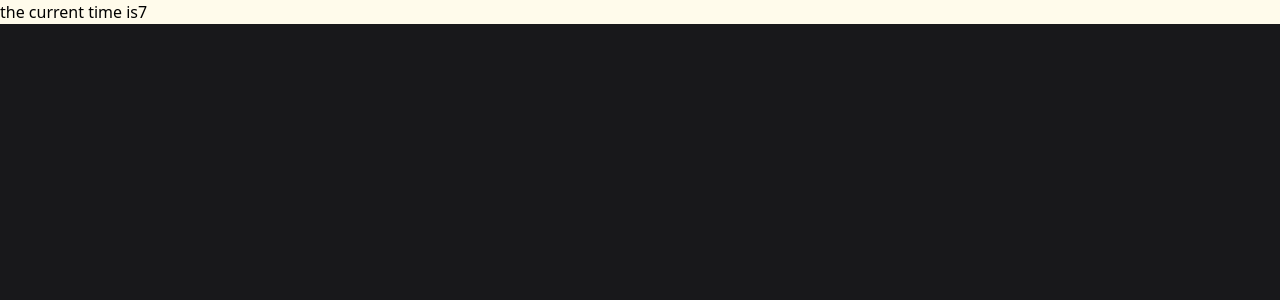
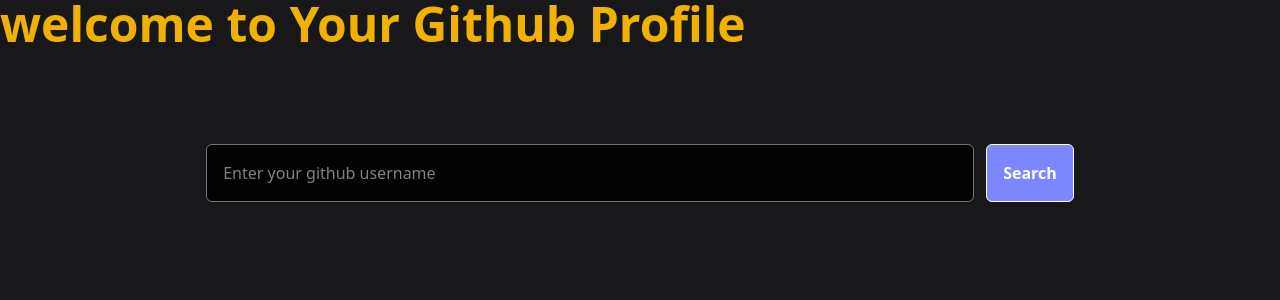
Before and after one commit to codermeghagithub/Frontend1, a React (Vite) app in the folder Frontend_1/React_js/: page / in a window 1280 px wide. Shown: the top 300 px of the page. Built offline with nearby package versions, Linux system fonts and the light colour scheme.

Commit message:
Add react-hot-toast for notifications; refactor App component to handle user search and display results

```diff
--- a/Frontend_1/React_js/package.json
+++ b/Frontend_1/React_js/package.json
@@ -13,6 +13,7 @@
     "@tailwindcss/vite": "^4.1.11",
     "react": "^19.1.0",
     "react-dom": "^19.1.0",
+    "react-hot-toast": "^2.5.2",
     "tailwindcss": "^4.1.11"
   },
   "devDependencies": {
--- a/Frontend_1/React_js/src/App.jsx
+++ b/Frontend_1/React_js/src/App.jsx
@@ -1,42 +1,48 @@
-import React, { useEffect, useState } from 'react'
+import React, { useState } from 'react'
+import { Toaster ,toast} from 'react-hot-toast';
 
 const App = () => {
-  const [time,setTime]=useState(0);
+const [username,setUsername]=useState("");
+const [isPending,setIsPending]=useState(false);
+const [data,setData]=useState(null);
 
+const onSubmit=async(e)=>{
+  e.preventDefault();
+try{
+  setIsPending(true);
+  const res=await fetch(`https://api.github.com/users/${username}`);
+  const data =await res.json();
+  setData(data);
+  toast.success("User found");
+}
+catch(error){
+  toast.error('user not found');
+}
+finally{
+setIsPending(false);
+}
+}
 
+  return (
+    <div className='bg-amber-50 dark:bg-zinc-900 w-full py-24flex flex-col justify-start items-center min-h-screen h-full'>
 
+      <h1 className='text-5xl text-yellow-500 font-extrabold stoke-2'>welcome to Your Github Profile</h1>
 
-
-  // without dependency arr
-  //   useEffect(()=>{
-
-  //     console.log("rendering.....")
-  //     setTimeout(()=>{
-  //     setTime(time+1)
-  //   },1000);
-  // });
-
-    // with dependency arr
- useEffect(()=>{
-
-      console.log("rendering.....")
-      setTimeout(()=>{
-      setTime(time+1)
-    },1000);
-  },[time]);
-
-   // empty dependency arr =>only one time update
-  //   useEffect(()=>{
-
-  //     console.log("rendering.....")
-  //     setTimeout(()=>{
-  //     setTime(time+1)
-  //   },1000);
-  // },[]);
-
-
-  return <h1 className=" bg-amber-50">the current time is{time}</h1>
-
+      <div className='flex flex-row gap-3 justify-center items-center py-24 w-full'>
+      <form onSubmit={onSubmit} className='w-full flex flex-row gap-3 justify-center'>
+        <input type='text'placeholder='Enter your github username' className='px-4 py-4 rounded-md border border-zinc-500 bg-black/90 text-white max-w-3xl w-full'
+        value={username}
+        onChange={
+          (e)=>setUsername(e.target.value)
+        }
+        />
+        <button type='submit' className='px-4 py-4 rounded-md border bg-indigo-400 hover:bg-indigo-500 font-semibold text-white'>
+          Search
+        </button>
+        </form>
+      </div>
+    </div>
+  )
 }
 
 export default App
--- /dev/null
+++ b/Frontend_1/React_js/src/useeffect-usestate.jsx
@@ -0,0 +1,42 @@
+import React, { useEffect, useState } from 'react'
+
+const App = () => {
+  const [time,setTime]=useState(0);
+
+
+
+
+
+  // without dependency arr
+  //   useEffect(()=>{
+
+  //     console.log("rendering.....")
+  //     setTimeout(()=>{
+  //     setTime(time+1)
+  //   },1000);
+  // });
+
+    // with dependency arr
+ useEffect(()=>{
+
+      console.log("rendering.....")
+      setTimeout(()=>{
+      setTime(time+1)
+    },1000);
+  },[time]);
+
+   // empty dependency arr =>only one time update
+  //   useEffect(()=>{
+
+  //     console.log("rendering.....")
+  //     setTimeout(()=>{
+  //     setTime(time+1)
+  //   },1000);
+  // },[]);
+
+
+  return <h1 className=" bg-amber-50">the current time is{time}</h1>
+
+}
+
+export default App
```
Also changed, not shown: 2 other files (tests, documents, lock files or other folders).
